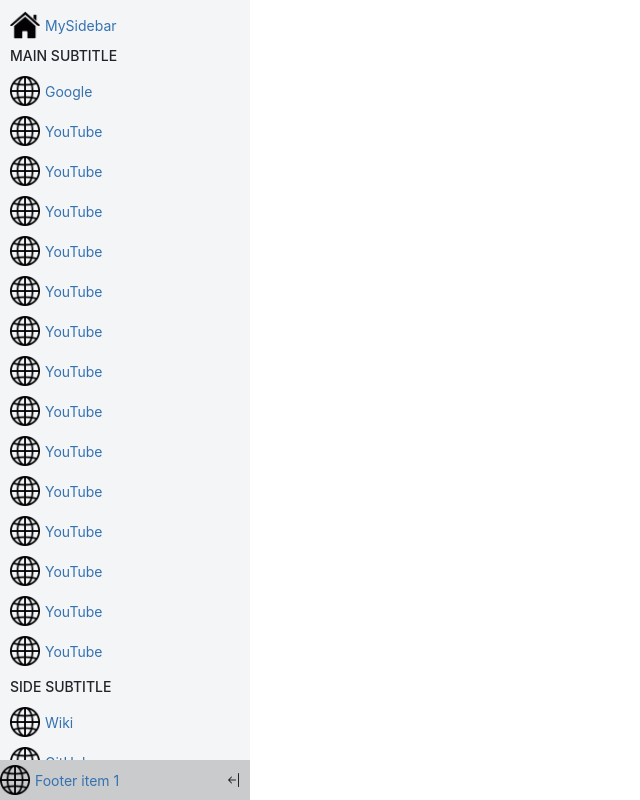
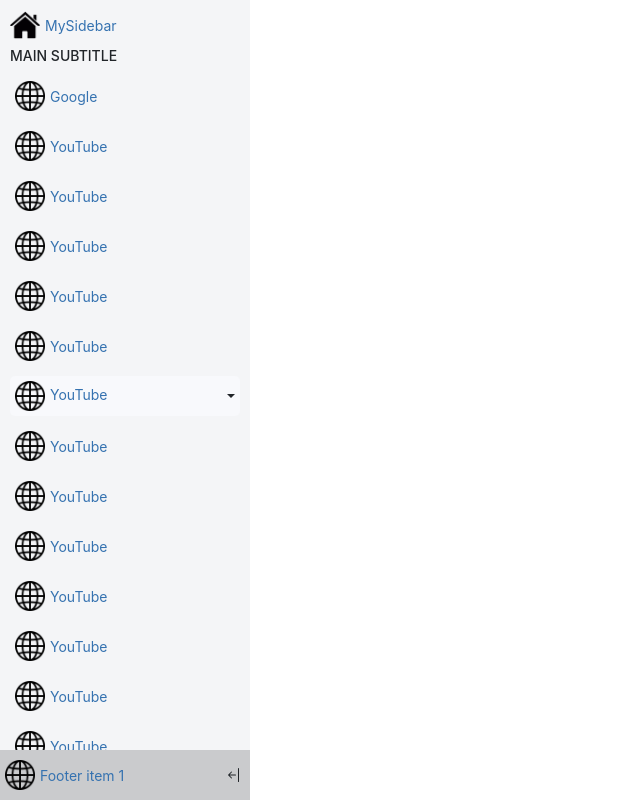
Before and after one commit to xiaohan-du/component-library, a React (Create React App) app in the folder frontend/: page / in a window 1280 px wide. Shown: the whole page, without its empty margins (0-640 px from the left). Built offline with nearby package versions, Linux system fonts and the light colour scheme.

Commit message:
Add dropdown menu

```diff
--- a/frontend/src/App.tsx
+++ b/frontend/src/App.tsx
@@ -50,7 +50,69 @@
         id: 7,
         name: 'YouTube',
         url: 'https://www.youtube.com/',
-        icon: require('./static/icons/world-wide-web.png')
+        icon: require('./static/icons/world-wide-web.png'),
+        sublinks: [
+          {
+            id: 1,
+            name: 'Google',
+            url: 'https://www.google.co.uk/',
+            icon: require('./static/icons/world-wide-web.png')
+          },
+          {
+            id: 2,
+            name: 'Wiki',
+            url: 'https://en.wikipedia.org/wiki/Main_Page',
+            icon: require('./static/icons/world-wide-web.png')
+          },
+          {
+            id: 3,
+            name: 'Wiki',
+            url: 'https://en.wikipedia.org/wiki/Main_Page',
+            icon: require('./static/icons/world-wide-web.png')
+          },
+          {
+            id: 4,
+            name: 'Wiki',
+            url: 'https://en.wikipedia.org/wiki/Main_Page',
+            icon: require('./static/icons/world-wide-web.png')
+          },
+          {
+            id: 5,
+            name: 'Wiki',
+            url: 'https://en.wikipedia.org/wiki/Main_Page',
+            icon: require('./static/icons/world-wide-web.png')
+          },
+          {
+            id: 6,
+            name: 'Wiki',
+            url: 'https://en.wikipedia.org/wiki/Main_Page',
+            icon: require('./static/icons/world-wide-web.png')
+          },
+          {
+            id: 7,
+            name: 'Wiki',
+            url: 'https://en.wikipedia.org/wiki/Main_Page',
+            icon: require('./static/icons/world-wide-web.png')
+          },
+          {
+            id: 8,
+            name: 'Wiki',
+            url: 'https://en.wikipedia.org/wiki/Main_Page',
+            icon: require('./static/icons/world-wide-web.png')
+          },
+          {
+            id: 9,
+            name: 'Wiki',
+            url: 'https://en.wikipedia.org/wiki/Main_Page',
+            icon: require('./static/icons/world-wide-web.png')
+          },
+          {
+            id: 10,
+            name: 'Wiki',
+            url: 'https://en.wikipedia.org/wiki/Main_Page',
+            icon: require('./static/icons/world-wide-web.png')
+          }
+        ]
       },
       {
         id: 8,
@@ -98,7 +160,21 @@
         id: 15,
         name: 'YouTube',
         url: 'https://www.youtube.com/',
-        icon: require('./static/icons/world-wide-web.png')
+        icon: require('./static/icons/world-wide-web.png'),
+        sublinks: [
+          {
+            id: 1,
+            name: 'Google',
+            url: 'https://www.google.co.uk/',
+            icon: require('./static/icons/world-wide-web.png')
+          },
+          {
+            id: 2,
+            name: 'Wiki',
+            url: 'https://en.wikipedia.org/wiki/Main_Page',
+            icon: require('./static/icons/world-wide-web.png')
+          }
+        ]
       }
     ],
     sideLinks: [
--- a/frontend/src/components/sidebar/Sidebar.scss
+++ b/frontend/src/components/sidebar/Sidebar.scss
@@ -40,17 +40,58 @@
         text-decoration: underline;
       }
     }
+    &-dropdown {
+      justify-content: space-between;
+      padding: 0;
+      font-size: 1.4rem;
+      border: none;
+      &-menu {
+        &.show {
+          display: contents;
+        }
+      }
+      &-item {
+        margin-top: 0.5rem;
+        padding: 0.3rem;
+        border-radius: 0.5rem;
+        &-li {
+          &:first-of-type {
+            margin-top: 1rem;
+            border-top: 0.1rem black solid;
+          }
+        }
+      }
+    }
     &-item {
       width: 100%;
+      padding: 0.5rem;
       margin-top: $sidebar-item-top-bottom-margin;
       margin-bottom: $sidebar-item-top-bottom-margin;
-      :hover {
-        text-decoration: underline;
+      border-radius: 0.5rem;
+      &:hover {
+        .sidebar-links-title {
+          text-decoration: underline;
+        }
+      }
+      &-dropdown {
+        background-color: $ghost-white;
+        overflow-y: auto;
+        max-height: 20rem;
+        &:hover {
+          background-color: $light-grey;
+          .sidebar-links-title {
+            color: black;
+            text-decoration: none;
+          }
+        }
       }
     }
     &-title {
       margin-left: 0.5rem;
       color: $dark-blue;
+    }
+    &-subtitle {
+      margin-left: 0.5rem;
     }
   }
   &-icon {
--- a/frontend/src/components/sidebar/Sidebar.tsx
+++ b/frontend/src/components/sidebar/Sidebar.tsx
@@ -1,15 +1,27 @@
 import React from 'react';
 import ISidebar from '../../interfaces/ISidebar';
 import './Sidebar.scss';
-
 interface Props {
   sidebar: ISidebar;
 }
 
 const Sidebar = ({ sidebar: { title, subtitleMain, subtitleSide, logoPath, mainLinks, sideLinks, footerItems } }: Props) => {
-  const renderLinks = (links: { id: number, name: string, url?: string, icon: string }[]): React.ReactNode => {
+  const renderLinks = (
+    links: {
+      id: number,
+      name: string,
+      url?: string,
+      icon: string,
+      sublinks?: {
+        id: number,
+        name: string,
+        url?: string,
+        icon: string
+      }[]
+    }[]): React.ReactNode => {
     return (
       links.map((l): React.ReactNode => {
+        if (!Array.isArray(l.sublinks) || !l.sublinks.length) {
           return (
             <div className='sidebar-links-item'>
               <a className='sidebar-links-link' key={l.id} href={l.url}>
@@ -18,6 +30,32 @@
               </a>
             </div>
           )
+        } else {
+          return (
+            <div className='sidebar-links-item sidebar-links-item-dropdown'>
+              <button className='btn dropdown-toggle sidebar-links-link sidebar-links-dropdown' data-bs-toggle="dropdown" type="button" key={l.id}>
+                <div>
+                  <img className="sidebar-icon" src={l.icon} alt="logo" />
+                  <span className='sidebar-links-title'>{l.name}</span>
+                </div>
+              </button>
+              <ul className="dropdown-menu sidebar-links-dropdown-menu">
+                {
+                  l.sublinks.map((s): React.ReactNode => {
+                    return (
+                      <li className='sidebar-links-dropdown-item-li'>
+                        <a className="dropdown-item sidebar-links-dropdown-item" href={s.url}>
+                          <img className="sidebar-icon" src={s.icon} alt="logo" />
+                          <span className='sidebar-links-subtitle'>{s.name}</span>
+                        </a>
+                      </li>
+                    )
+                  })
+                }
+              </ul>
+            </div>
+          )
+        }
       })
     )
   }
```
Also changed, not shown: frontend/src/interfaces/ISidebar.tsx (+7 -1 lines). Lines whose indentation alone changed are shown as unchanged.
